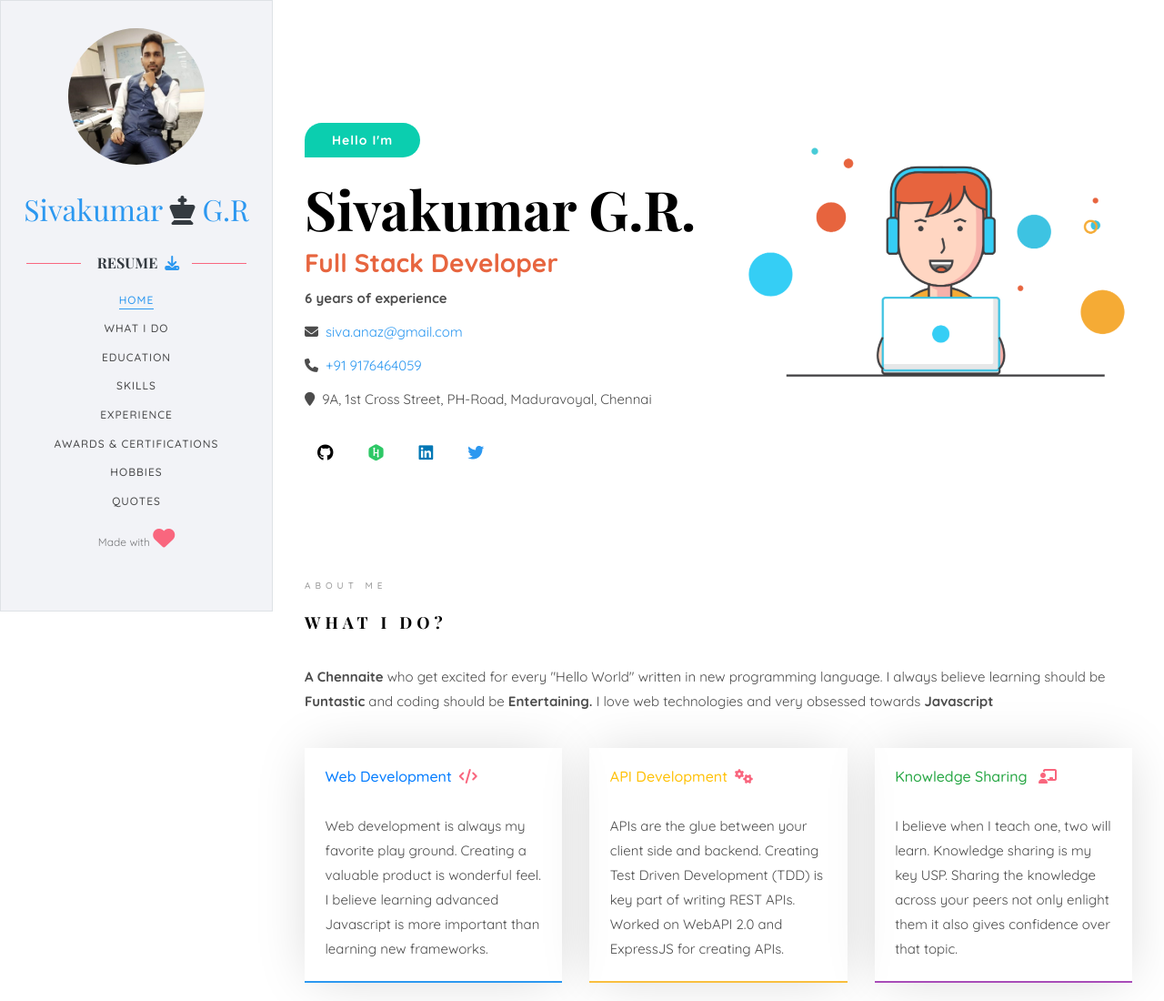
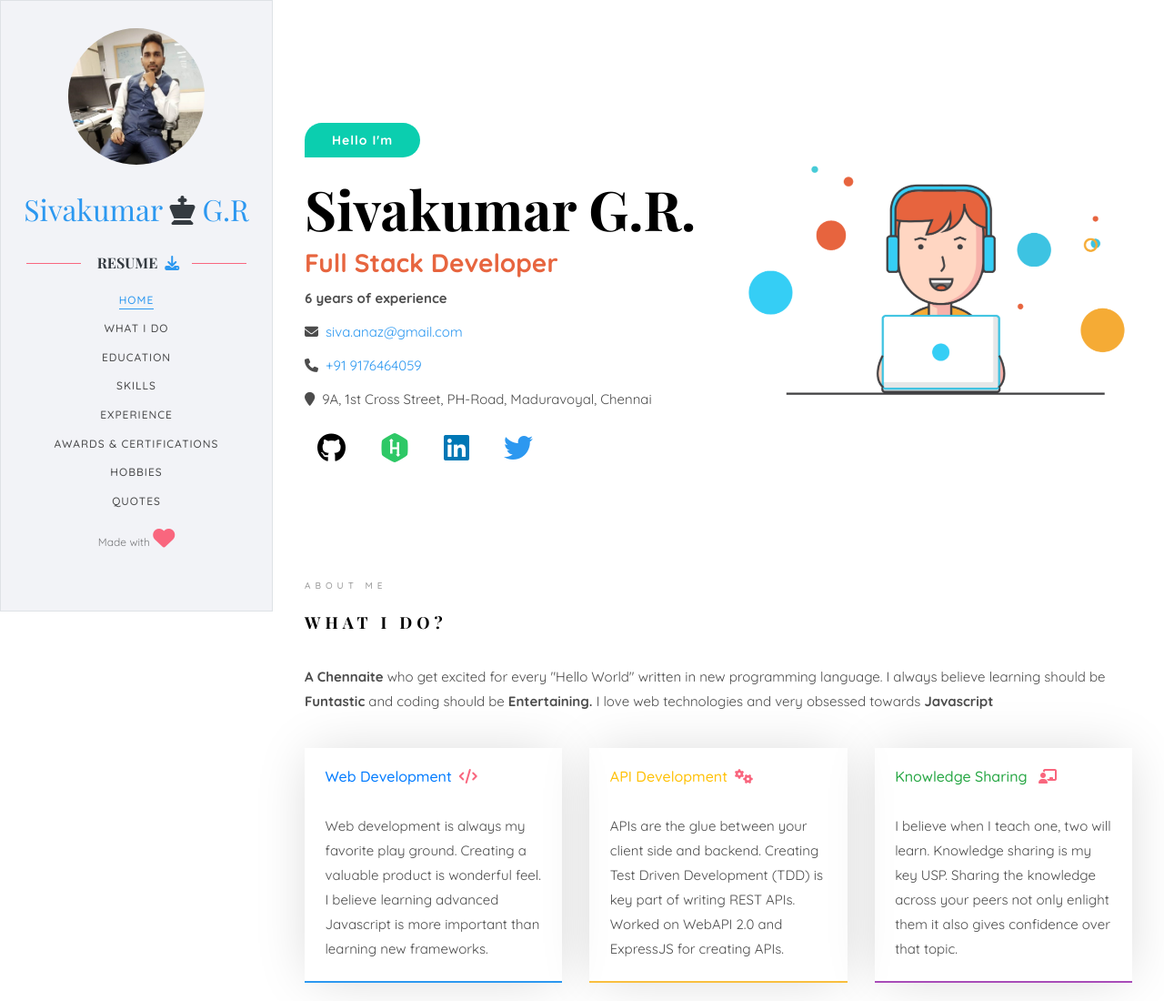
Before and after one commit to sivakumaraghavan/sivakumaraghavan.github.io, a website: page index.html in a window 1280 px wide. Shown: the top 1100 px of the page at 91% size. Drawn offline with nearby package versions, Linux system fonts and the light colour scheme; some packages are replaced by stand-ins of ours; a script that the page names is missing; a web font is replaced by a local one.

Commit message:
Updated alignments and increase icon font size

```diff
--- a/index.html
+++ b/index.html
@@ -98,7 +98,7 @@
 								</ul>
 							</div>
 						</div>
-						<div class="col-xs-12 col-sm-6 col-md-6 col-lg-6 animate-box pt-1" data-animate-effect="fadeInRight">
+						<div class="col-xs-12 col-sm-6 col-md-6 col-lg-6 animate-box pt-4" data-animate-effect="fadeInRight">
 							<img src="public/images/tech-profile.png" alt="" class="img-responsive img-fluid">
 						</div>
 					</div>
--- a/public/css/myresume.css
+++ b/public/css/myresume.css
@@ -138,7 +138,7 @@ section {
 }
 
 .home .header-info .social-icon li .fab {
-    font-size: 18px;
+    font-size: 32px;
     line-height: 30px;
     padding: 4px 14px;
     margin-right: 10px;
```
